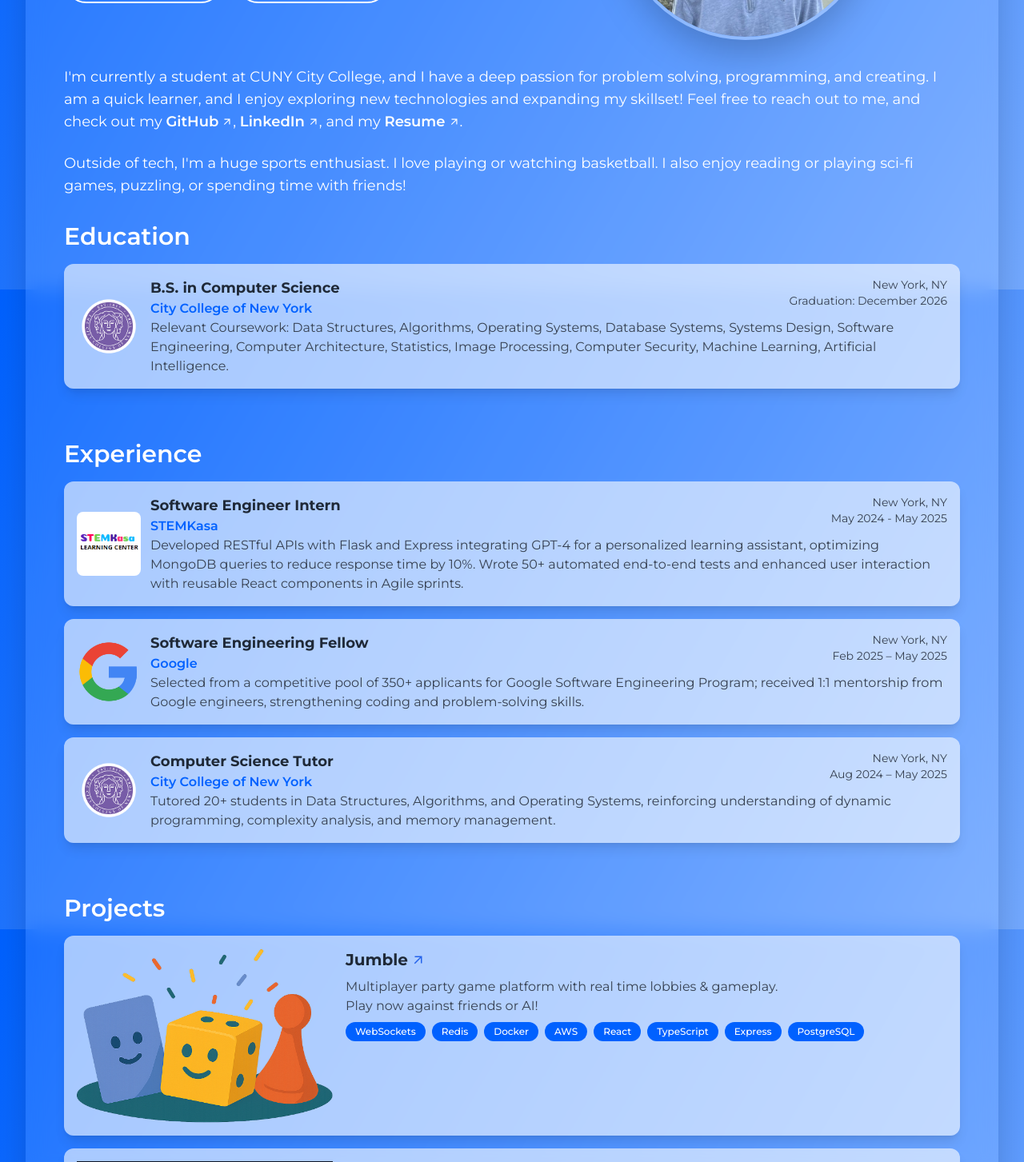
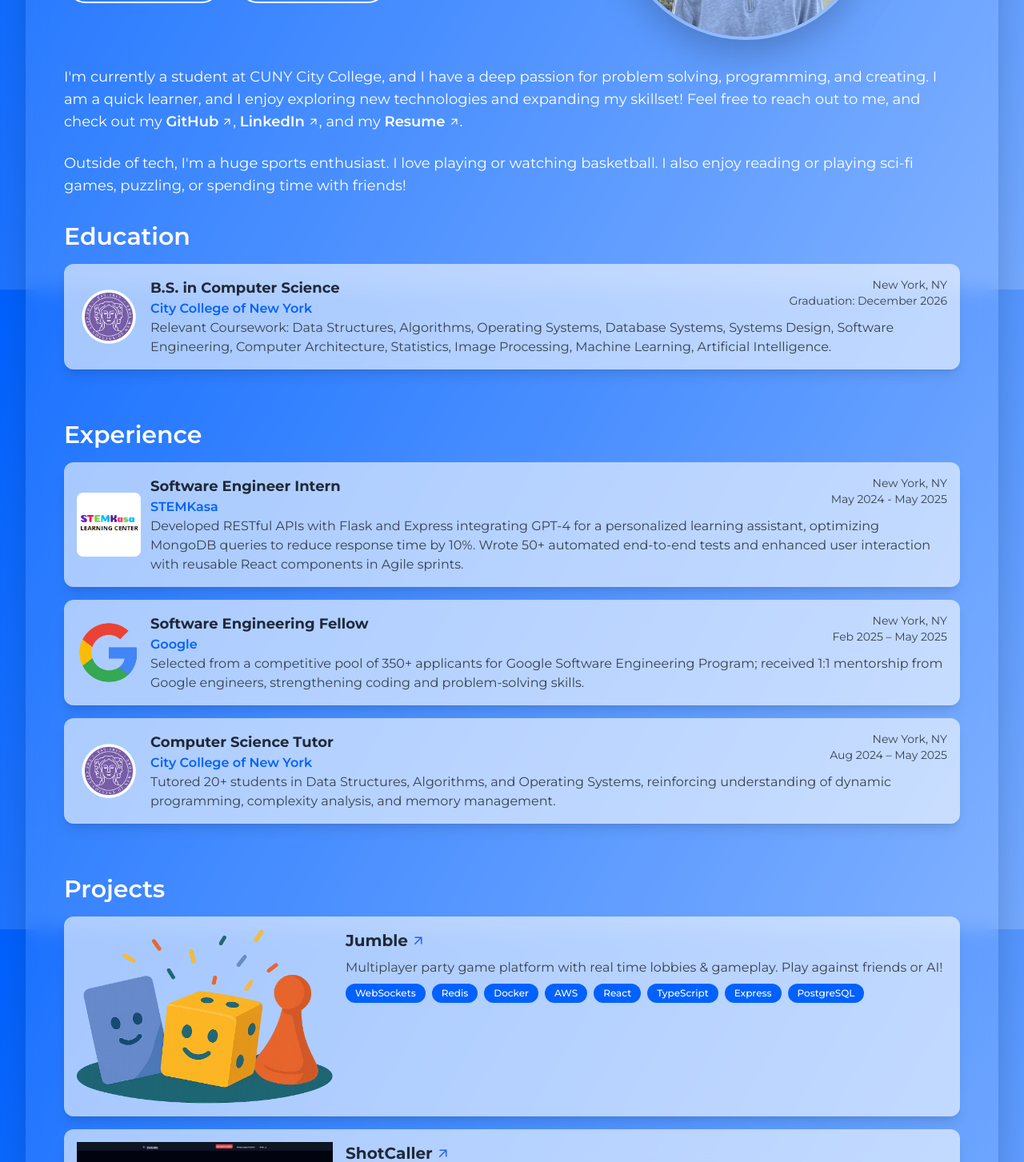
Before and after one commit to Aziiimm/Azim_Portfolio, a React (Create React App) app: page / in a window 1280 px wide. Shown: the part 438-1891 px from the top of the page at 80% size. Built offline with nearby package versions, Linux system fonts and the light colour scheme.

Commit message:
minor styling changes

```diff
--- a/src/components/education.jsx
+++ b/src/components/education.jsx
@@ -11,7 +11,7 @@
       location: "New York, NY",
       duration: "Graduation: December 2026",
       description:
-        "Relevant Coursework: Data Structures, Algorithms, Operating Systems, Database Systems, Systems Design, Software Engineering, Computer Architecture, Statistics, Image Processing, Computer Security, Machine Learning, Artificial Intelligence.",
+        "Relevant Coursework: Data Structures, Algorithms, Operating Systems, Database Systems, Systems Design, Software Engineering, Computer Architecture, Statistics, Image Processing, Machine Learning, Artificial Intelligence.",
     },
   ];
 
--- a/src/components/projects.jsx
+++ b/src/components/projects.jsx
@@ -13,7 +13,7 @@
     alt: "Jumble project",
     title: "Jumble",
     description:
-      "Multiplayer party game platform with real time lobbies & gameplay.\nPlay now against friends or AI!",
+      "Multiplayer party game platform with real time lobbies & gameplay. Play against friends or AI!",
     link: "https://jumble-nine.vercel.app/",
     techStack: [
       "WebSockets",
```
